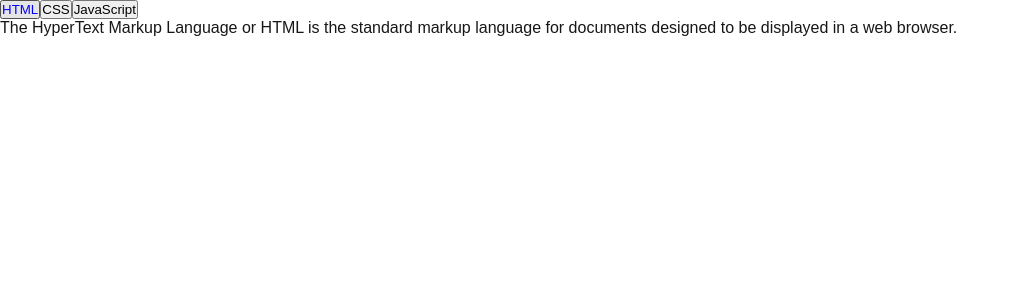
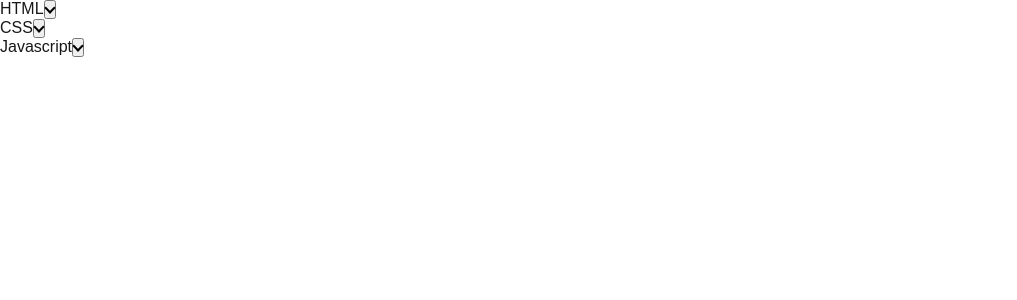
Before and after one commit to kvnchen/frontEndPractice, a Next.js app: page / in a window 1280 px wide. Shown: the top 300 px of the page, without its empty margins (0-1017 px from the left). Built offline with nearby package versions, Linux system fonts and the light colour scheme.

Commit message:
accordian

```diff
--- /dev/null
+++ b/src/app/accordian.js
@@ -0,0 +1,56 @@
+'use client';
+import { useState } from 'react';
+
+export function Accordian() {
+
+  function Section({ title, body }) {
+    const [isCollapsed, setCollapsed] = useState(true);
+
+    function handleClick() {
+      setCollapsed(!isCollapsed);
+    }
+
+    return (
+      <article>
+        <div>
+          {title}
+          <button onClick={handleClick}>
+            <span
+              aria-hidden="true"
+              className={isCollapsed ? 'accordion-icon' : 'accordion-icon rotated'}></span>
+          </button>
+        </div>
+        <p hidden={isCollapsed}>
+          {body}
+        </p>
+      </article>
+    )
+  }
+
+  const htmlBody = `
+  The HyperText Markup Language or HTML is the
+  standard markup language for documents designed to
+  be displayed in a web browser.
+  `;
+
+  const cssBody = `
+  Cascading Style Sheets is a style sheet language
+  used for describing the presentation of a document
+  written in a markup language such as HTML or XML.
+  `;
+
+  const jsBody = `
+  JavaScript, often abbreviated as JS, is a
+  programming language that is one of the core
+  technologies of the World Wide Web, alongside HTML
+  and CSS.
+  `;
+
+  return (
+    <article>
+      <Section title="HTML" body={htmlBody} />
+      <Section title="CSS" body={cssBody} />
+      <Section title="Javascript" body={jsBody} />
+    </article>
+  )
+}
--- a/src/app/globals.css
+++ b/src/app/globals.css
@@ -39,6 +39,20 @@ button.active {
   color: blue;
 }
 
+.accordion-icon {
+  border: solid currentcolor;
+  border-width: 0 2px 2px 0;
+  display: inline-block;
+  height: 8px;
+  pointer-events: none;
+  transform: translateY(-2px) rotate(45deg);
+  width: 8px;
+}
+
+.accordion-icon.rotated {
+  transform: translateY(2px) rotate(-135deg);
+}
+
 @media (prefers-color-scheme: dark) {
   html {
     color-scheme: dark;
--- a/src/app/page.js
+++ b/src/app/page.js
@@ -1,12 +1,13 @@
-import './page.module.css';
 import { MortgageCalculator } from './mortgage.js';
 import { Hypergeo } from './karsten.js';
 import { Tabs } from './tabs.js';
+import { Accordian } from './accordian';
 
 // this fucking react project is 350 MB... gonna reuse it for react practice
 
 export default function Home() {
   // return <MortgageCalculator />
   // return <Hypergeo />
-  return <Tabs />
+  // return <Tabs />
+  return <Accordian />
 }
```
